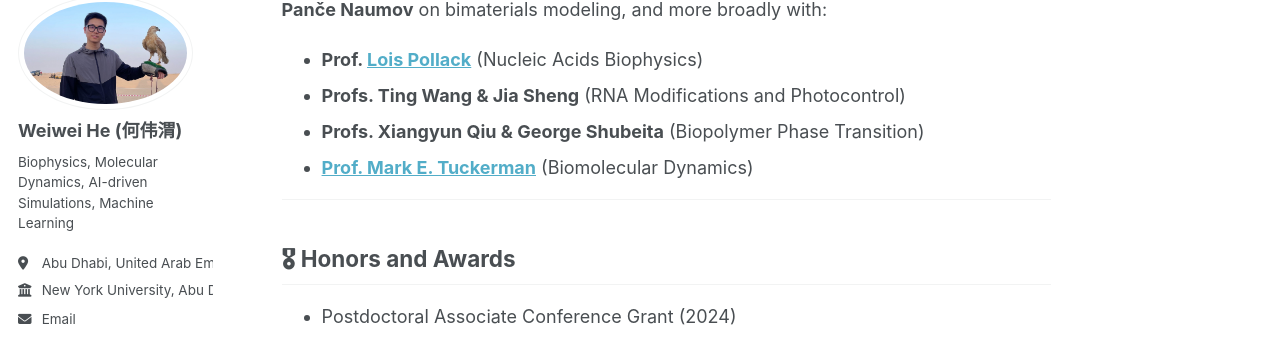
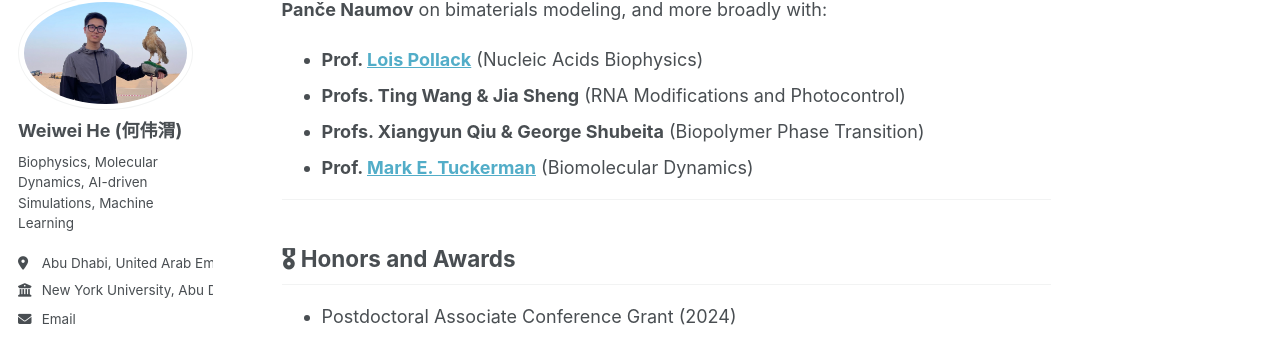
Before and after one commit to Warrenheww/warrenheww.github.io, a Jekyll site: the page built from _pages/about.md, in a window 1280 px wide and 900 px high, scrolled down 485 px. Shown: the part 103-445 px from the top of the window. Built offline with Jekyll 4.4.1, drawn with Linux system fonts in a browser that asks for light colours; some web fonts are replaced.

```diff
--- a/_pages/about.md
+++ b/_pages/about.md
@@ -16,7 +16,7 @@ My research integrates **molecular dynamics (MD) simulations**, **machine learni
 - **Prof. [Lois Pollack](https://pollack.research.engineering.cornell.edu/)** (Nucleic Acids Biophysics)
 - **Profs. Ting Wang & Jia Sheng** (RNA Modifications and Photocontrol)
 - **Profs. Xiangyun Qiu & George Shubeita** (Biopolymer Phase Transition)
-- [**Prof. Mark E. Tuckerman**](https://wp.nyu.edu/tuckerman_group/) (Biomolecular Dynamics)
+- **Prof. [Mark E. Tuckerman](https://wp.nyu.edu/tuckerman_group/)** (Biomolecular Dynamics)
 
 
 ---
```
